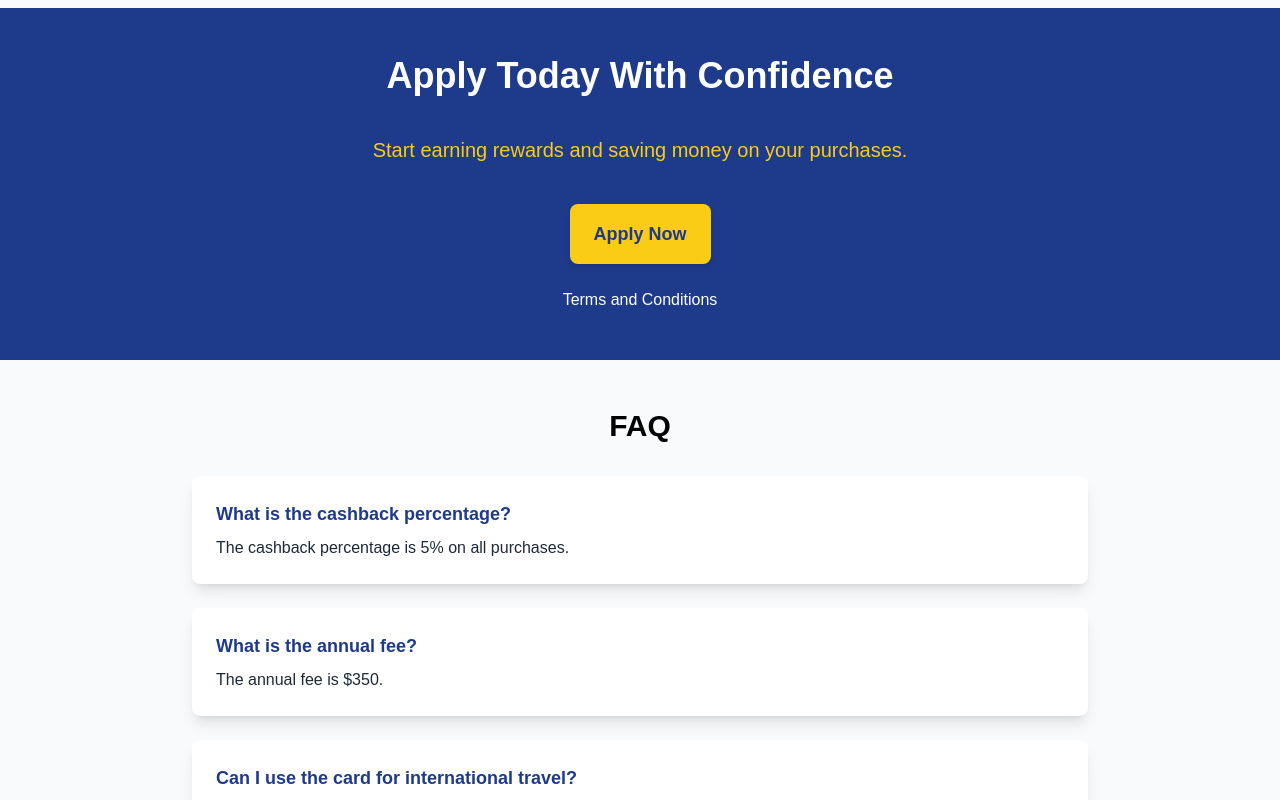
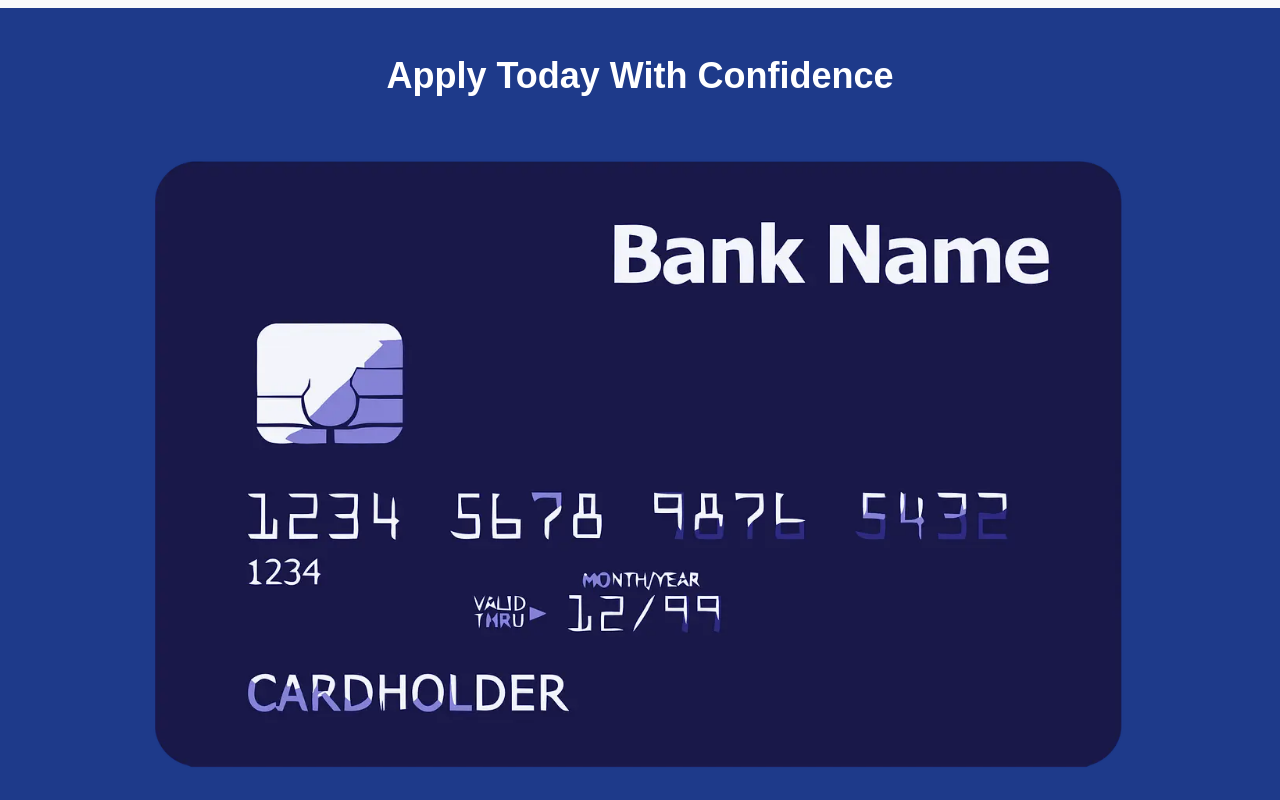
Before and after one commit to RoryDowse/financial-landing-page, a Next.js app: page / in a window 1280 px wide. Shown: the part 4040-4840 px from the top of the page. Built offline with nearby package versions, Linux system fonts and the light colour scheme.

Commit message:
reduce StickyCTA padding

```diff
--- a/src/app/components/CallToAction.tsx
+++ b/src/app/components/CallToAction.tsx
@@ -1,3 +1,5 @@
+import Image from "next/image";
+
 import { InfinityRewardsCard } from "@/app/models/CreditCard";
 
 export default function CallToAction() {
@@ -6,6 +8,13 @@ export default function CallToAction() {
     return (
         <section className="bg-blue-900 text-white py-12 px-6 text-center">
             <h3 className="text-4xl font-bold mb-10">{callToAction?.name}</h3>
+            <Image
+                src={InfinityRewardsCard.hero?.[0].image || ""}
+                alt={InfinityRewardsCard.hero?.[0].name || ""}
+                width={1000}
+                height={500}
+                className="mb-6 mx-auto"
+            />
             <p className="text-xl text-yellow-400 mb-6">{callToAction?.description}</p>
             <button className="bg-yellow-400 text-blue-900 text-lg font-bold mt-4 py-4 px-6 rounded-lg shadow-md hover:bg-yellow-300 transition-colors duration-300">
                 <a
--- a/src/app/components/StickyCTA.tsx
+++ b/src/app/components/StickyCTA.tsx
@@ -4,7 +4,7 @@ export default function StickyCTA() {
     const callToAction = InfinityRewardsCard.callToAction?.[0];
 
     return (
-        <div className="sticky bottom-0 z-10 bg-blue-900 text-white py-5 px-4 sm:hidden">
+        <div className="sticky bottom-0 z-10 bg-blue-900 text-white py-3 px-4 sm:hidden">
             <div className="flex items-center justify-between">
                 {/* Text Section */}
                 <div className="space-y-2">
```
